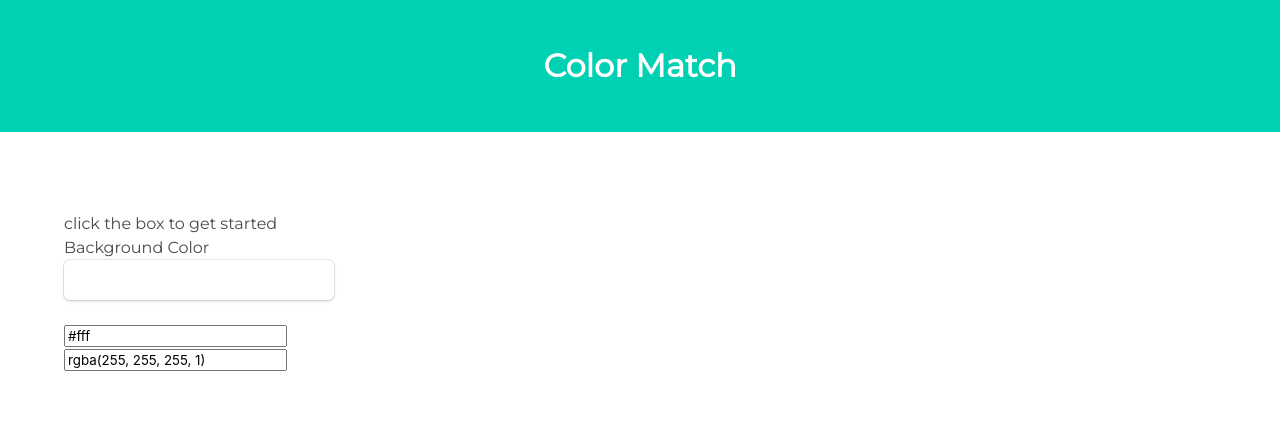
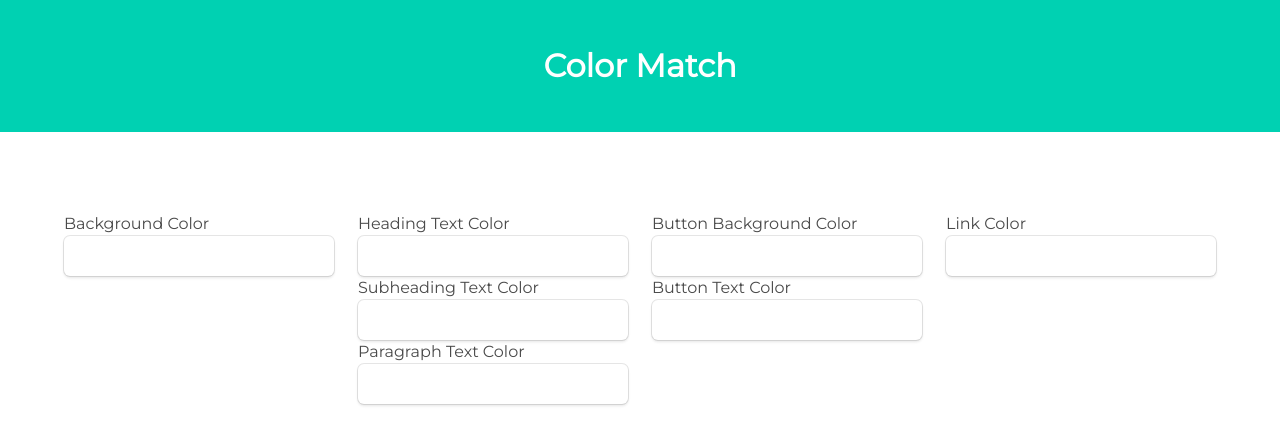
Before and after one commit to JavaScriptErika/colormatch, a React (Create React App) app: page / in a window 1280 px wide. Shown: the top 444 px of the page. Built offline with nearby package versions, Linux system fonts and the light colour scheme.

Commit message:
add state to App, pass props to differentiate child instances

```diff
--- a/src/components/App.js
+++ b/src/components/App.js
@@ -1,20 +1,63 @@
 import React from 'react'
 import Header from './Header'
 import BackgroundColorSelector from './BackgroundColorSelector'
+import TextColorSelector from './TextColorSelector'
 
-const App = () => {
+class App extends React.Component {
+
+    state = {
+        background: [],
+        heading: [],
+        subheading: [],
+        paragraph: [],
+        buttonBackground: [],
+        buttonText: [],
+        linkColor: []
+    }
+
+    handleOnColorChange = (type, colorSelectionRgba, colorSelectionHex) => {
+
+        this.setState({ [type] :  [colorSelectionRgba, colorSelectionHex] })
+
+        console.log( this.state.background, this.state.heading, this.state.subheading, this.state.paragraph)
+
+    }
+
+    render() {
         return(
             <div>
                 <Header />
 
                 <div className="container mt-5">
                     <div className="columns">
-                    <BackgroundColorSelector />
+                        <div className="column is-one-quarter">
+                            <BackgroundColorSelector title="Background Color" name="background" assignColorChange = {this.handleOnColorChange} />
+                        </div>
+                        <div className="column is-one-quarter">
+                            <BackgroundColorSelector title="Heading Text Color" name="heading" assignColorChange = {this.handleOnColorChange} />
+                            <BackgroundColorSelector title="Subheading Text Color" name="subheading" assignColorChange = {this.handleOnColorChange} />
+                            <BackgroundColorSelector title="Paragraph Text Color" name="paragraph" assignColorChange = {this.handleOnColorChange}  />
+                        </div>
+
+                        <div className="column is-one-quarter">
+                            <BackgroundColorSelector title="Button Background Color" name="buttonBackground" assignColorChange = {this.handleOnColorChange} />
+                            <BackgroundColorSelector title="Button Text Color" name="buttonText" assignColorChange = {this.handleOnColorChange} />
+                        </div>
+
+                        <div className="column is-one-quarter">
+                            <BackgroundColorSelector title="Link Color" name="linkColor" assignColorChange = {this.handleOnColorChange} />
+                        </div>
+
+                        {/* <TextColorSelector /> */}
+                    </div>
+                    <div className="columns">
+
                     </div>
                 </div>
 
             </div>
         )
     }
+}
 
 export default App
--- a/src/components/BackgroundColorSelector.js
+++ b/src/components/BackgroundColorSelector.js
@@ -21,7 +21,7 @@ class BackgroundColorSelector extends React.Component {
             rgba: color.rgb
         })
 
-        console.log(color.rgb)
+        this.props.assignColorChange(this.props.name, this.state.rgba, this.state.background)
     }
 
     handleClick = () => {
@@ -30,8 +30,6 @@ class BackgroundColorSelector extends React.Component {
             displayColorPicker: !prevState.displayColorPicker
             }
         })
-
-        console.log(this.state.displayColorPicker)
     }
 
     render(){
@@ -43,23 +41,23 @@ class BackgroundColorSelector extends React.Component {
         }
 
         return(
-                <div className="column is-one-quarter">
-                    <p>click the box to get started</p>
-                    <h5>Background Color</h5>
+                <div>
+                    <h5>{this.props.title}</h5>
                     <div className="box"
                             style={{backgroundColor: `rgba(${this.state.rgba.r}, ${this.state.rgba.g}, ${this.state.rgba.b}, ${this.state.rgba.a})`}}
                             onClick={this.handleClick}
                     >
                     </div>
                     {showPicker}
-                    <input
+
+                    {/* <input
                         value={this.state.background}
                     />
                     <br/>
                     <input
                         value={`rgba(${this.state.rgba.r}, ${this.state.rgba.g}, ${this.state.rgba.b}, ${this.state.rgba.a})`}
                         readOnly
-                    />
+                    /> */}
 
                 </div>
 
--- /dev/null
+++ b/src/components/TextColorSelector.js
@@ -0,0 +1,21 @@
+import React from 'react'
+
+class TextColorSelector extends React.Component {
+
+    render(){
+        return(
+                <div className="column is-one-quarter">
+                    <h5>Text on Background</h5>
+                    <div className="box" >
+                        <h1>Human give me attention meow</h1>
+                        <h2>I must find my catnip fish</h2>
+                        <p>Bite the neighbor's bratty kid, attack the dog, then pretend like nothing happened</p>
+
+                    </div>
+
+                </div>
+        )
+    }
+}
+
+export default TextColorSelector
```
Lines whose indentation alone changed are shown as unchanged.
